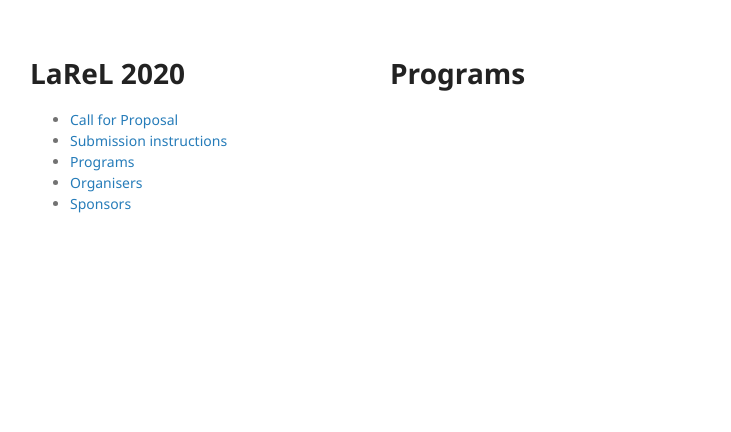
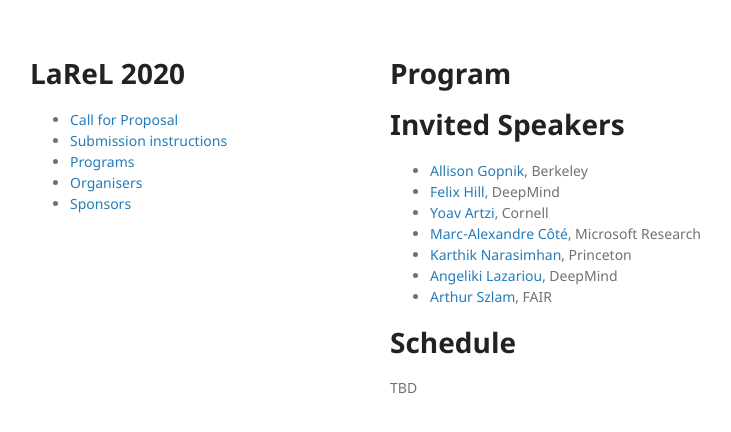
Before and after one commit to LaReL-WS/LaReL-WS.github.io, a Jekyll site: the page built from programs.md, in a window 1280 px wide. Shown: the top 432 px of the page, without its empty margins (180-911 px from the left). Built offline with Jekyll 4.4.1, drawn with Linux system fonts in a browser that asks for light colours; our own code applies the rules of GitHub Pages for plain Markdown files.

Commit message:
invited speakers

```diff
--- a/programs.md
+++ b/programs.md
@@ -1 +1,15 @@
-# Programs
+# Program
+
+# Invited Speakers
+
+* [Allison Gopnik](http://alisongopnik.com/), Berkeley
+* [Felix Hill](https://fh295.github.io/), DeepMind
+* [Yoav Artzi](https://yoavartzi.com/), Cornell
+* [Marc-Alexandre Côté](https://www.microsoft.com/en-us/research/people/macote/), Microsoft Research
+* [Karthik Narasimhan](https://www.cs.princeton.edu/~karthikn/), Princeton
+* [Angeliki Lazariou](http://angelikilazaridou.github.io/), DeepMind
+* [Arthur Szlam](https://scholar.google.com/citations?user=u3-FxUgAAAAJ&hl=en), FAIR
+
+# Schedule
+
+TBD
```
